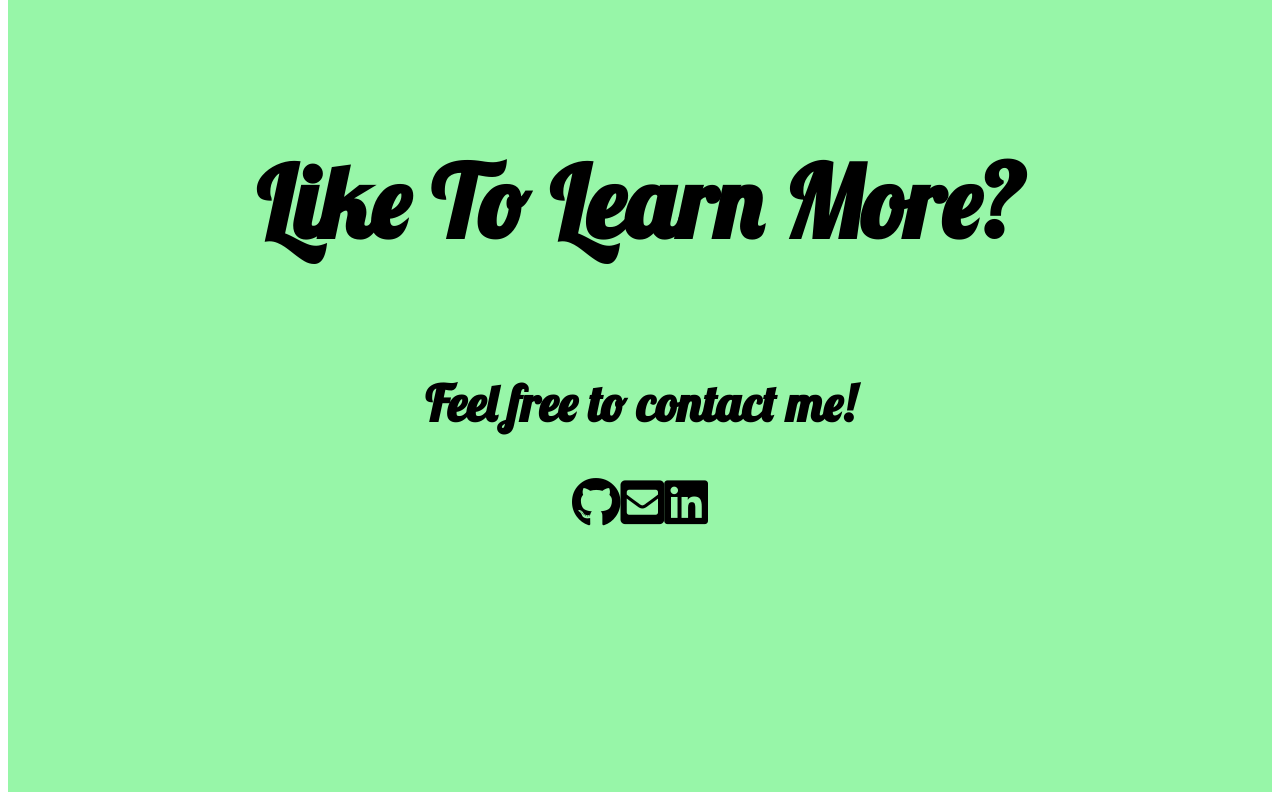
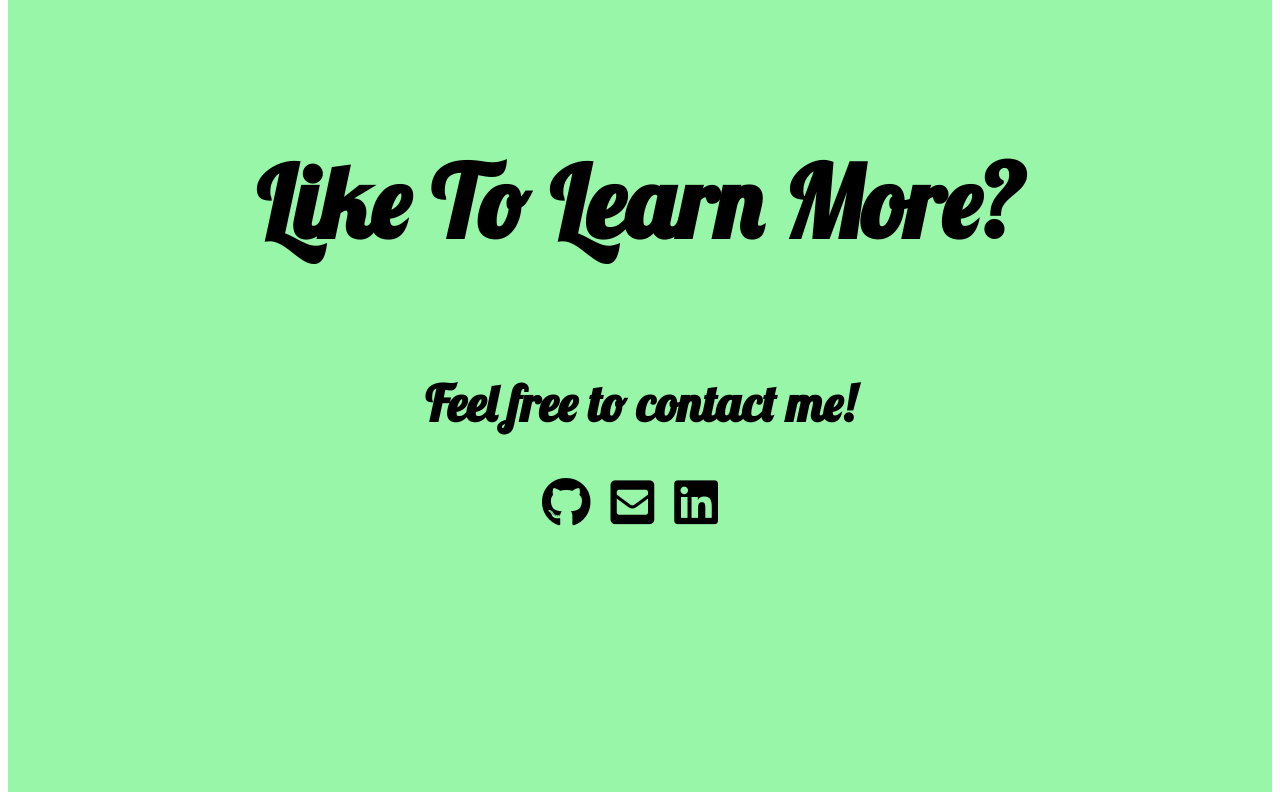
Before and after one commit to jculver1/Front-end-personal-website, an Angular app: page / in a window 1280 px wide. Shown: the part 3525-4325 px from the top of the page. Built offline with nearby package versions, Linux system fonts and the light colour scheme.

Commit message:
spaced logos

```diff
--- a/src/app/contact/contact.component.scss
+++ b/src/app/contact/contact.component.scss
@@ -21,11 +21,8 @@
   }
 
   .links{
-    align-content: space-between;
-    align-items: space-between;
-    justify-content: space-between;
-
     i{
       font-size: 50px;
+      padding-right: 20px;
     }
   }
```
